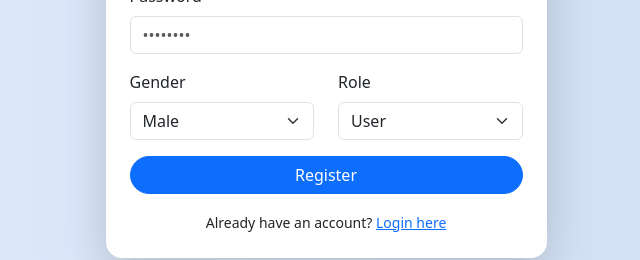
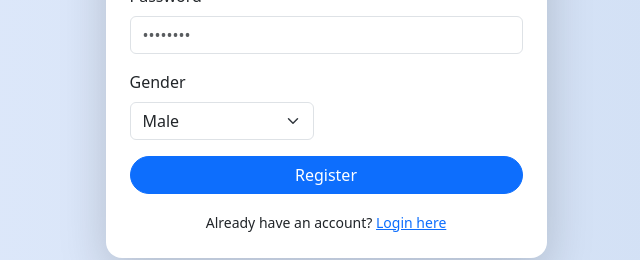
Before and after one commit to kapilraj10/income-client, a React (Vite) app: page /register in a window 1280 px wide. Shown: the part 406-666 px from the top of the page, without its empty margins (314-954 px from the left). Built offline with nearby package versions, Linux system fonts and the light colour scheme.

Commit message:
Update Register.jsx

```diff
--- a/src/pages/Register.jsx
+++ b/src/pages/Register.jsx
@@ -7,7 +7,6 @@ export default function Register() {
   const [email, setEmail] = useState("");
   const [password, setPassword] = useState("");
   const [gender, setGender] = useState("male");
-  const [role, setRole] = useState("user");
   const [error, setError] = useState("");
   const [success, setSuccess] = useState("");
   const [loading, setLoading] = useState(false);
@@ -82,15 +81,7 @@ export default function Register() {
                   </Form.Group>
                 </Col>
 
-                <Col md={6}>
-                  <Form.Group className="mb-3">
-                    <Form.Label>Role</Form.Label>
-                    <Form.Select value={role} onChange={(e) => setRole(e.target.value)} required>
-                      <option value="user">User</option>
-                      <option value="admin">Admin</option>
-                    </Form.Select>
-                  </Form.Group>
-                </Col>
+
               </Row>
 
               <Button type="submit" className="w-100 rounded-pill" disabled={loading}>
```
